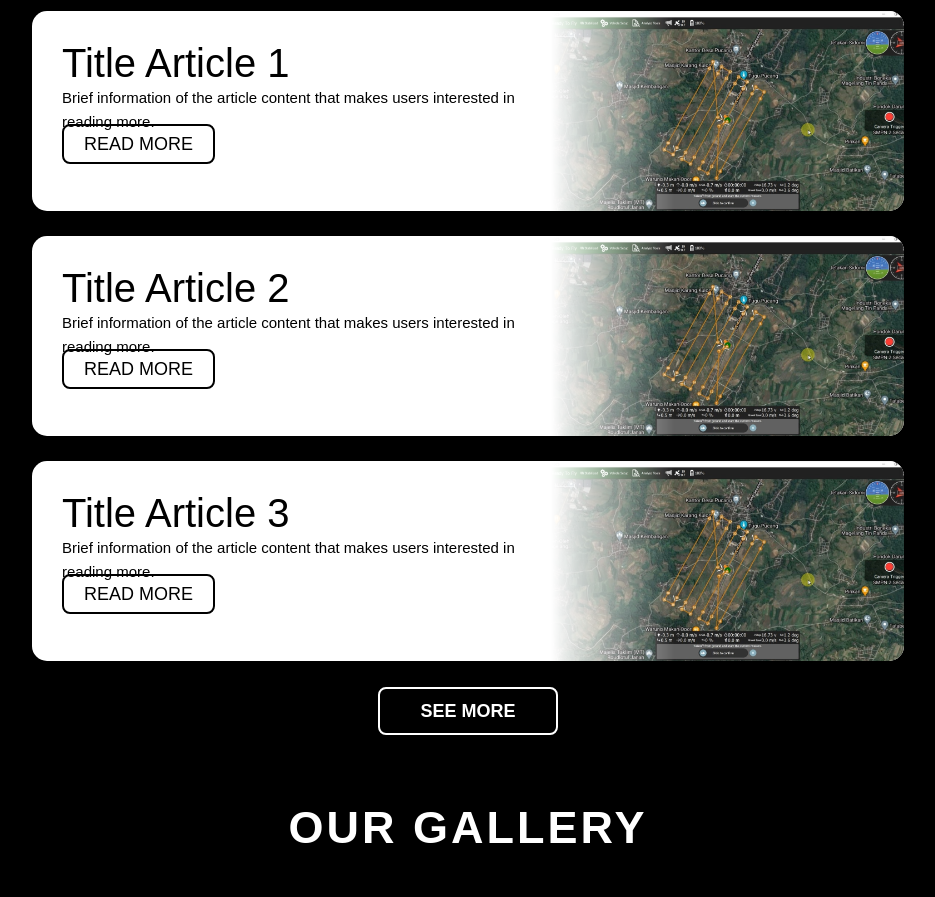
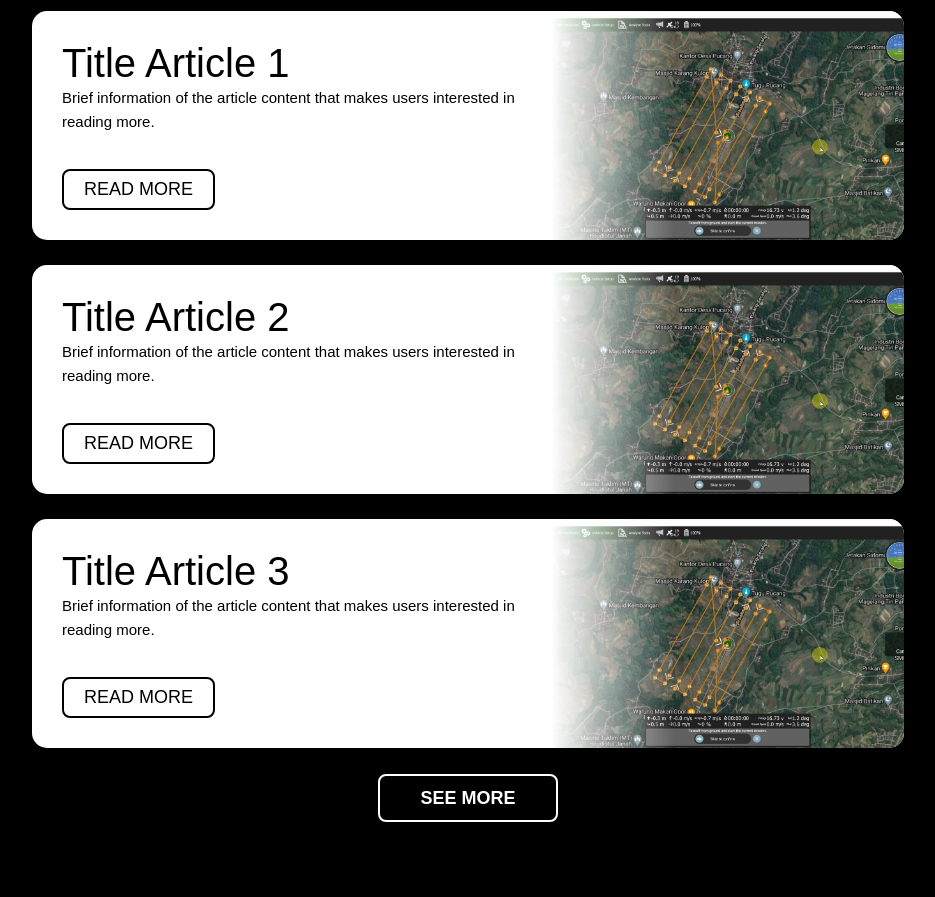
Before and after one commit to nasgmr/website-amx-next, a Next.js app: page / in a window 1280 px wide. Shown: the part 2680-3577 px from the top of the page, without its empty margins (172-1107 px from the left). Built offline with nearby package versions, Linux system fonts and the light colour scheme; a web font is replaced by a local one.

Commit message:
fix: homepage sections colors

```diff
--- a/src/css/style.css
+++ b/src/css/style.css
@@ -415,6 +415,7 @@ body {
 }
 
 .hp-btn-see-more {
+  display: inline-block;
   border: 2.5px solid #FFFFFF;
   color: #FFFFFF;
   padding: 12px 40px;
@@ -575,6 +576,7 @@ body {
 }
 
 .hp-btn-read {
+  display: inline-block;
   border: 2.5px solid #000000;
   color: #000000;
   padding: 8px 20px;
```
